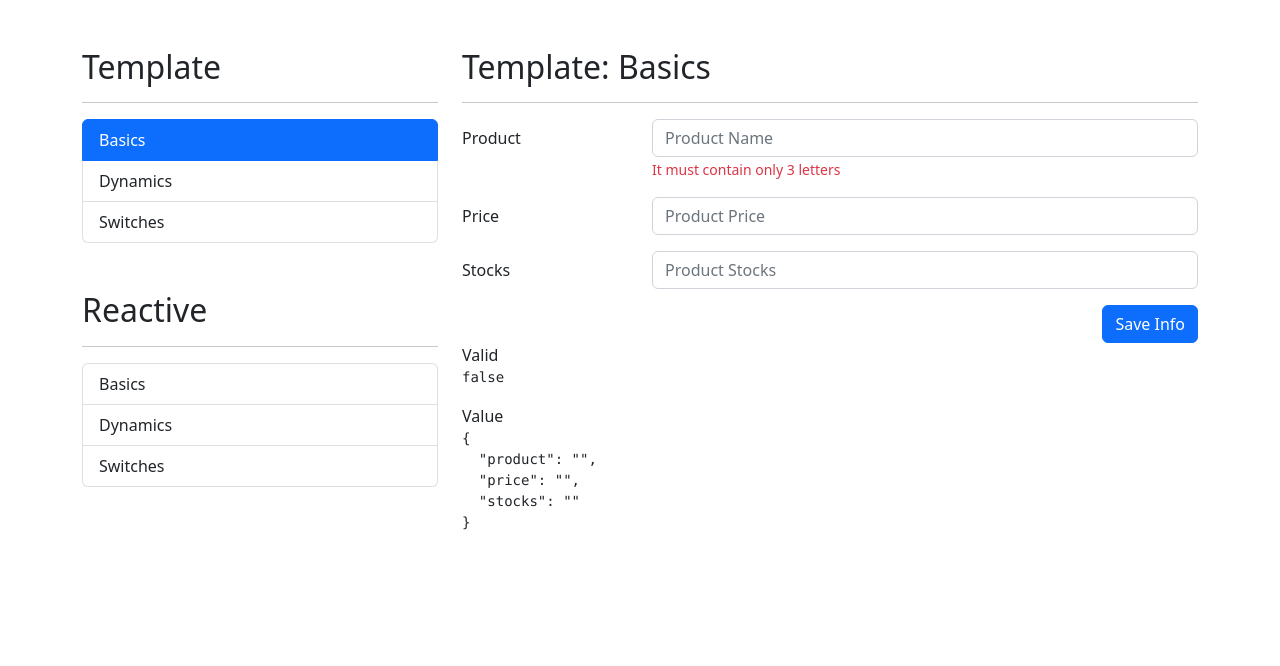
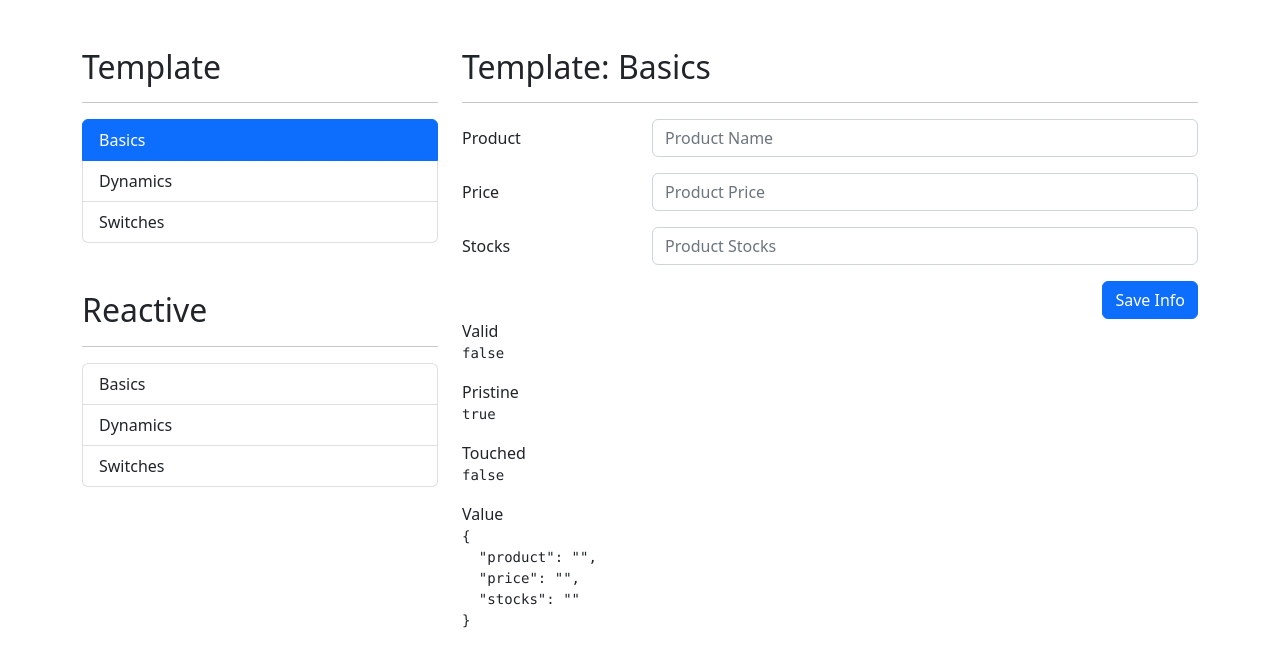
Before and after one commit to ivaan1992/forms_app, an Angular app: page /template/basics in a window 1280 px wide. Shown: the top 666 px of the page. Built offline with nearby package versions, Linux system fonts and the light colour scheme.

Commit message:
Add a condition to show error message in the product input

```diff
--- a/src/app/template/basics/basics.component.html
+++ b/src/app/template/basics/basics.component.html
@@ -10,13 +10,20 @@
           <div class="mb-3 row">
             <label class="col-sm-3 col-form-label">Product</label>
             <div class="col-sm-9">
+
               <input type="text"
                      class="form-control"
                      ngModel
                      name="product"
                      placeholder="Product Name"
-                     required>
-              <span class="form-text text-danger">It must contain only 3 letters</span>
+                     required
+                     minlength="3">
+
+              <span class="form-text text-danger"
+                    *ngIf="myForm.controls.product?.invalid &&
+                           myForm.controls.product?.touched">
+                     It must contain at least 3 letters
+            </span>
             </div>
           </div>
 
@@ -65,6 +72,12 @@
     <span>Valid</span>
     <pre>{{ myForm.valid }}</pre>
 
+    <span>Pristine</span>
+    <pre>{{ myForm.pristine }}</pre>
+
+    <span>Touched</span>
+    <pre>{{ myForm.touched }}</pre>
+
     <span>Value</span>
     <pre>{{ myForm.value | json }}</pre>
 
--- a/src/app/template/basics/basics.component.ts
+++ b/src/app/template/basics/basics.component.ts
@@ -14,7 +14,7 @@ export class BasicsComponent implements OnInit {
   }
 
   save( myForm: NgForm ) {
-    console.log( myForm.value )
+    console.log( myForm )
   }
 
 }
--- a/tsconfig.json
+++ b/tsconfig.json
@@ -7,7 +7,7 @@
     "forceConsistentCasingInFileNames": true,
     "strict": true,
     "noImplicitOverride": true,
-    "noPropertyAccessFromIndexSignature": true,
+    "noPropertyAccessFromIndexSignature": false,
     "noImplicitReturns": true,
     "noFallthroughCasesInSwitch": true,
     "sourceMap": true,
```
